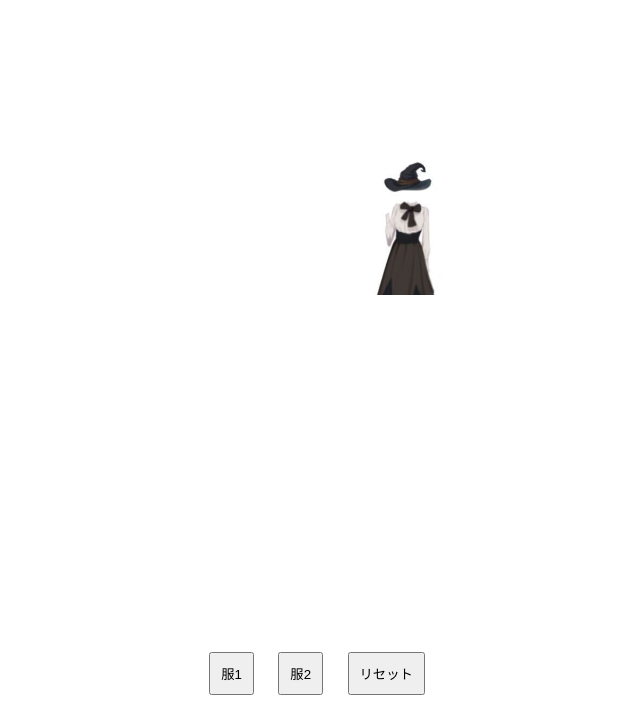
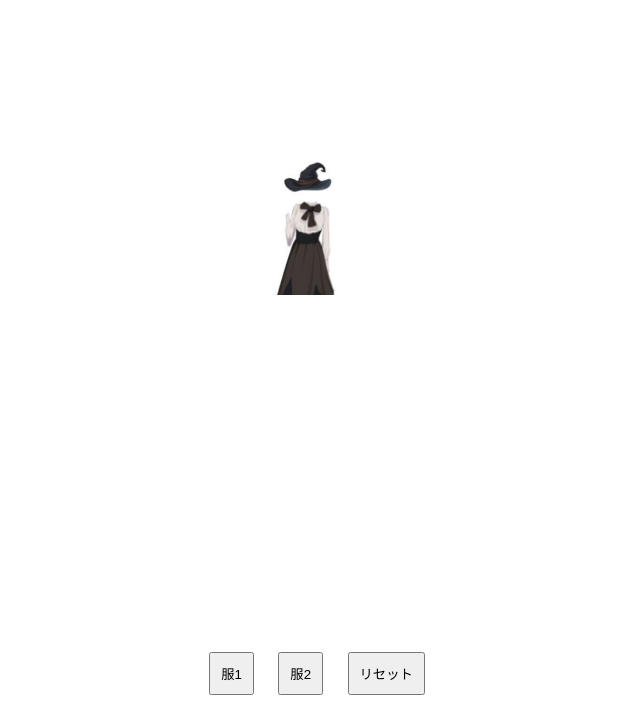
Before and after one commit to kkp-15/dress.up.game, a plain HTML site: page index.html in a window 1280 px wide. Both pictures are taken after a click on the button "服1". Shown: the part 87-800 px from the top of the page, without its empty margins (323-963 px from the left). Drawn offline with Linux system fonts and the light colour scheme.

Commit message:
Update index.html

```diff
--- a/index.html
+++ b/index.html
@@ -23,6 +23,14 @@
         .avatar img {
             position: absolute;
             width: 100%;
+            top: 0;
+            left: 0;
+        }
+        #base {
+            z-index: 1;
+        }
+        #clothes {
+            z-index: 2;
         }
         .options button {
             margin: 10px;
@@ -46,7 +54,8 @@
     </div>
     <script>
         function changeClothes(image) {
-            document.getElementById('clothes').src = image;
+            let clothesImg = document.getElementById('clothes');
+            clothesImg.src = image;
         }
     </script>
 </body>
```
